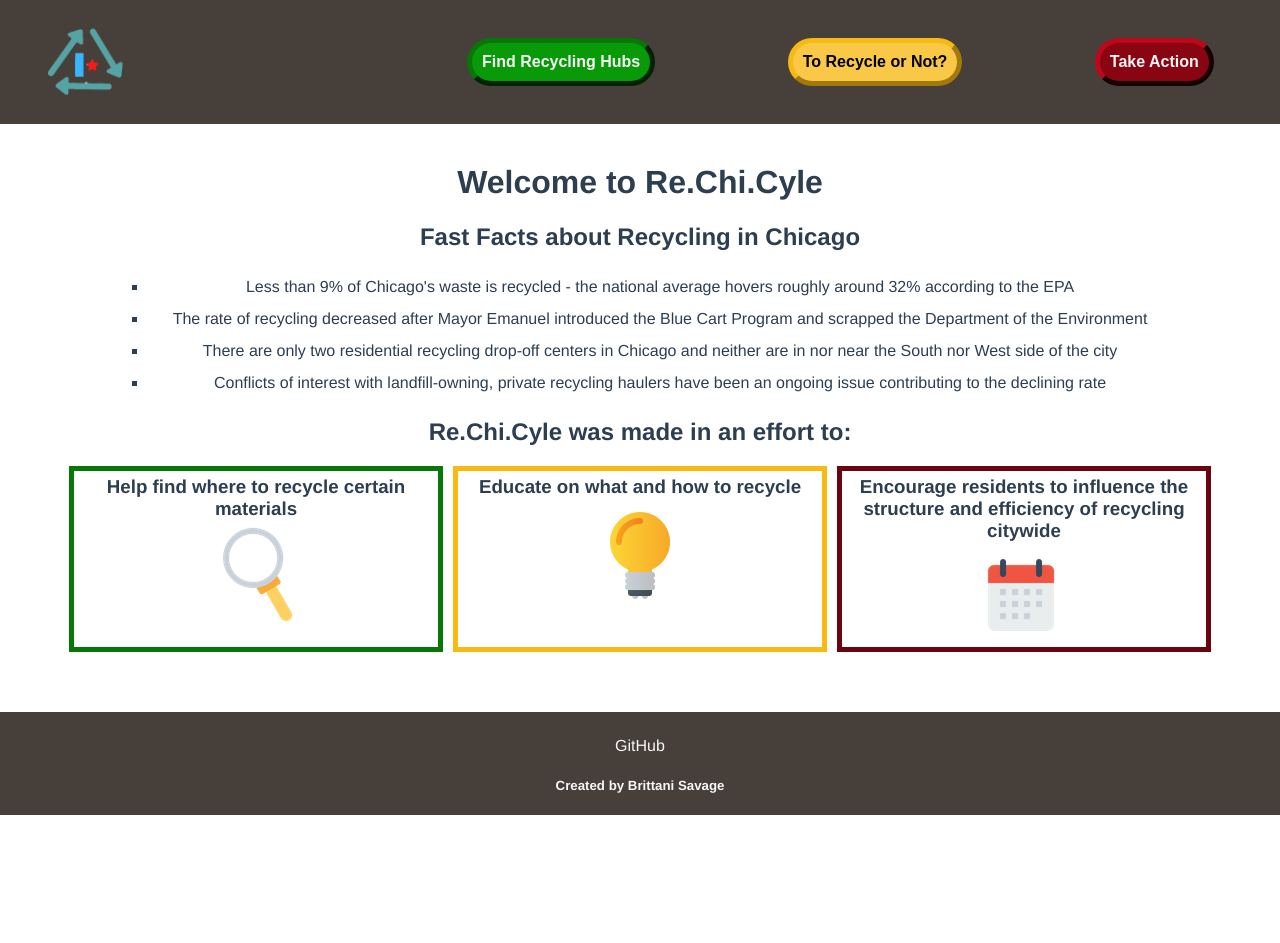
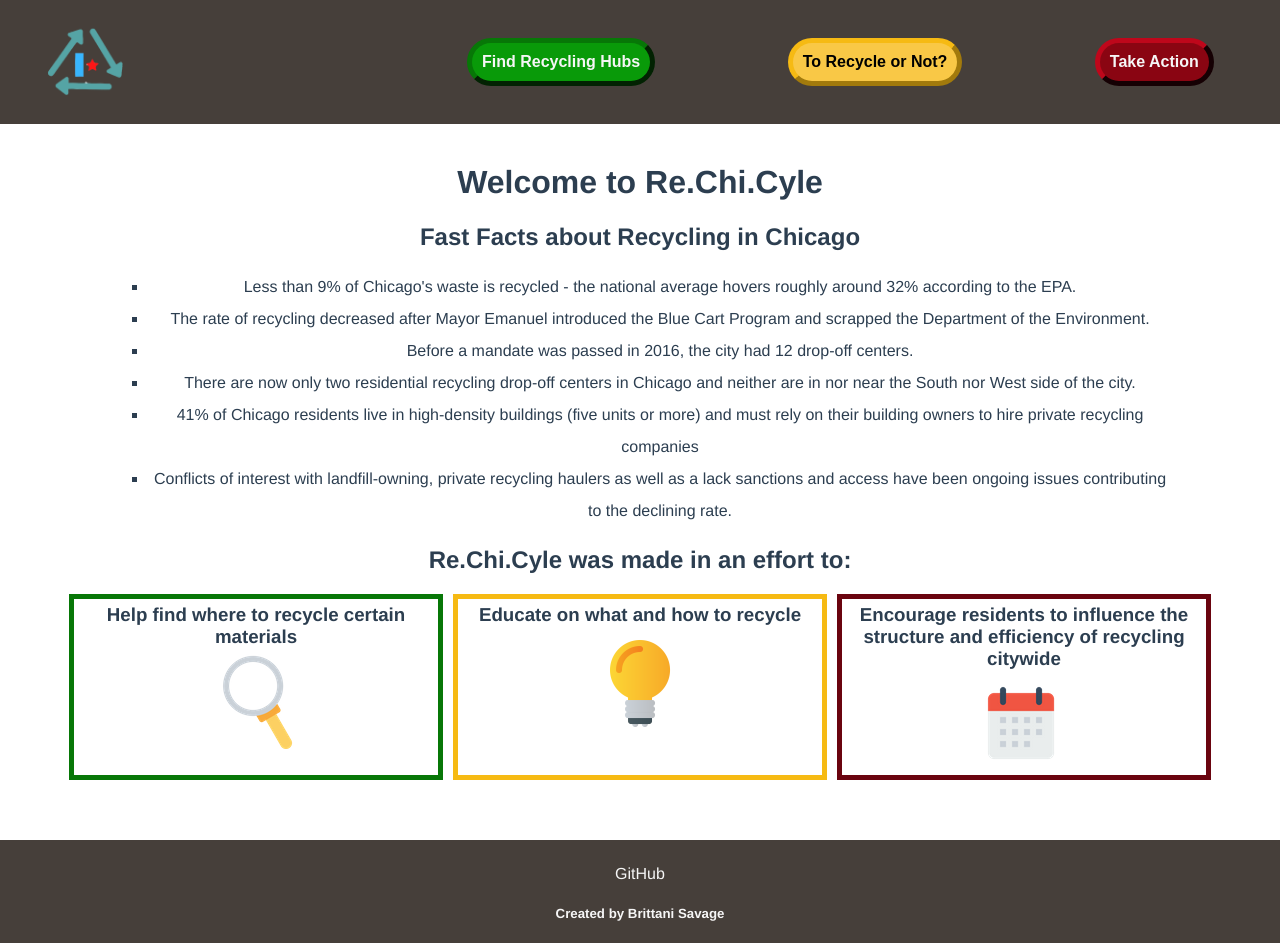
Before and after one commit to itsmeBrittani/Re.Chi.Cyle, a Vue app in the folder Re-Chi-Cyle/: page /action in a window 1280 px wide. Before the commit the page ends 815 px from the top, so only its background shows below. Built offline with nearby package versions, Linux system fonts and the light colour scheme.

Commit message:
Added to landing page

```diff
--- a/Re-Chi-Cyle/src/components/landing.vue
+++ b/Re-Chi-Cyle/src/components/landing.vue
@@ -3,10 +3,12 @@
   <h1>Welcome to Re.Chi.Cyle</h1>
     <h2> Fast Facts about Recycling in Chicago </h2>
     <ul>
-        <li>Less than 9% of Chicago's waste is recycled - the national average hovers roughly around 32% according to the EPA</li>
-        <li>The rate of recycling decreased after Mayor Emanuel introduced the Blue Cart Program and scrapped the Department of the Environment</li>
-        <li>There are only two residential recycling drop-off centers in Chicago and neither are in nor near the South nor West side of the city</li>
-        <li>Conflicts of interest with landfill-owning, private recycling haulers have been an ongoing issue contributing to the declining rate </li>
+        <li>Less than 9% of Chicago's waste is recycled - the national average hovers roughly around 32% according to the EPA.</li>
+        <li>The rate of recycling decreased after Mayor Emanuel introduced the Blue Cart Program and scrapped the Department of the Environment.</li>
+        <li>Before a mandate was passed in 2016, the city had 12 drop-off centers.</li>
+        <li>There are now only two residential recycling drop-off centers in Chicago and neither are in nor near the South nor West side of the city.</li>
+        <li> 41% of Chicago residents live in high-density buildings (five units or more) and must rely on their building owners to hire private recycling companies</li>
+        <li>Conflicts of interest with landfill-owning, private recycling haulers as well as a lack sanctions and access have been ongoing issues contributing to the declining rate.</li>
     </ul>
     <h2>Re.Chi.Cyle was made in an effort to:</h2>
     <div class='landing-module-container'>
```
